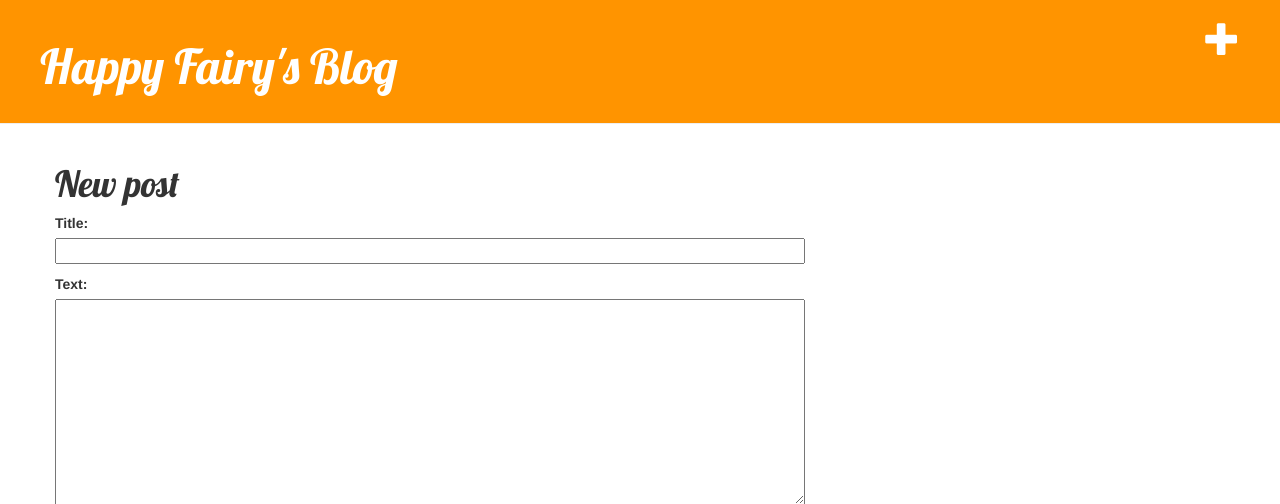
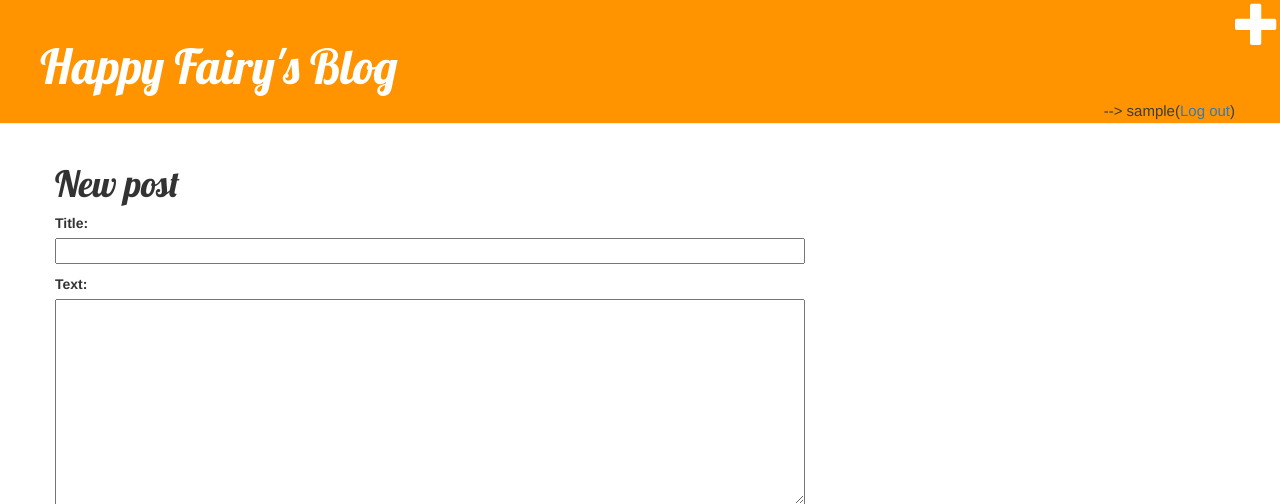
Before and after one commit to taekyuk/my-second-blog, a Django app: page /post/new/ in a window 1280 px wide. Shown: the top 504 px of the page. Run offline with Django 3.2, Linux system fonts and the light colour scheme; the visitor is signed in with stand-in values (Sample User, id 1); some libraries are stand-ins or nearby versions.

Commit message:
created login page

```diff
--- a/blog/static/css/blog.css
+++ b/blog/static/css/blog.css
@@ -2,7 +2,7 @@
     background-color: #ff9400;
     margin-top: 0;
 
-    padding: 20px 20px 20px 40px;
+    padding: 20px 0px 20px 40px;
 }
 
 .page-header h1, .page-header h1 a, .page-header h1 a:visited, .page-header h1 a:active{
@@ -53,7 +53,6 @@ h1,h2,h3,h4{
 
 .pencil, .remove{
     float: right;
-
     padding-left : 4px;
     font-size : 15px;
     margin-right : 2px;
@@ -63,3 +62,17 @@ h1,h2,h3,h4{
 .comment {
     margin: 20px 0px 20px 20px;
 }
+.plus {
+    float : right;
+    color: #ffffff;
+    font-size : 45px;
+}
+
+.hello {
+    margin-top : 80px;
+    margin-right :0px;
+    float: right;
+    font-weight : italic;
+    font-size : 15px;
+    color: #3c3c3c;
+}
--- a/blog/templates/blog/base.html
+++ b/blog/templates/blog/base.html
@@ -8,11 +8,14 @@
         <link rel="stylesheet" href="{% static 'css/blog.css' %}">
     </head>
     <body>
-
+        {% if user.is_authenticated %}
+        <a href="{% url 'post_new' %}" class="plus"><span class="glyphicon glyphicon-plus"></span></a>
+        {% endif %}
         <div class="page-header">
         {% if user.is_authenticated %}
-            <a href="{% url 'post_new' %}" class="top-menu"><span class="glyphicon glyphicon-plus"></span></a>
-
+        <p class="hello">--> {{ user.username }}(<a href="{% url 'logout' %}">Log out</a>)</p>
+        {% else %}
+        <a href="{% url 'login' %}" class="top-menu"><span class="glyphicon glyphicon-lock"></span></a>
         {% endif %}
 
             <h1><a href="/">Happy Fairy's Blog</a></h1>
--- a/blog/views.py
+++ b/blog/views.py
@@ -1,6 +1,5 @@
 from django.shortcuts import render
 from django.utils import timezone
-#from .models import Post
 from django.shortcuts import render, get_object_or_404
 from .forms import PostForm
 from django.shortcuts import redirect
@@ -8,15 +7,15 @@ from .forms import PostForm, CommentForm
 from django.contrib.auth.decorators import login_required
 from .models import Post, Comment
 
-#@login_required
+@login_required
 def post_list(request):
     posts = Post.objects.filter(published_date__lte=timezone.now()).order_by('published_date')
     return render(request, 'blog/post_list.html',{'posts': posts})
-#@login_required
+@login_required
 def post_detail(request, pk):
     post = get_object_or_404(Post, pk=pk)
     return render(request, 'blog/post_detail.html',{'post': post})
-#@login_required
+@login_required
 def post_new(request):
     if request.method == "POST":
         form = PostForm(request.POST)
@@ -29,7 +28,7 @@ def post_new(request):
     else:
         form = PostForm()
     return render(request, 'blog/post_edit.html', {'form':form})
-#@login_required
+@login_required
 def post_edit(request, pk):
     post = get_object_or_404(Post,pk=pk)
     if request.method == "POST":
@@ -43,7 +42,7 @@ def post_edit(request, pk):
     else:
         form = PostForm(instance=post)
     return render(request, 'blog/post_edit.html', {'form':form})
-#@login_required
+@login_required
 def add_comment_to_post(request, pk):
     post = get_object_or_404(Post,pk=pk)
     if request.method == "POST":
@@ -57,19 +56,19 @@ def add_comment_to_post(request, pk):
         form = CommentForm()
     return render(request, 'blog/add_comment_to_post.html', {'form':form})
 
-#@login_required
+@login_required
 def comment_approve(request, pk):
     comment = get_object_or_404(Comment, pk=pk)
     comment.approve()
     return redirect('blog.views.post_detail', pk=comment.post.pk)
 
-#@login_required
+@login_required
 def comment_remove(request, pk):
     comment = get_object_or_404(Comment, pk=pk)
     post_pk = comment.post.pk
     comment.delete()
     return redirect('blog.views.post_detail', pk=post_pk)
-#@login_required
+@login_required
 def post_remove(request, pk):
     post = get_object_or_404(Post, pk=pk)
     post.delete()
--- a/mysite/settings.py
+++ b/mysite/settings.py
@@ -102,3 +102,4 @@ USE_TZ = True
 
 STATIC_URL = '/static/'
 STATIC_ROOT = os.path.join(BASE_DIR,'static')
+LOGIN_REDIRECT_URL = '/'
--- a/mysite/urls.py
+++ b/mysite/urls.py
@@ -1,9 +1,13 @@
-from django.conf.urls import include, url
+from django.conf.urls import include, url, patterns
+from django.contrib.auth import views
 from django.contrib import admin
+admin.autodiscover()
 
 
-urlpatterns=[
+urlpatterns= patterns('',
 
     url(r'^admin/', include(admin.site.urls)),
+    url(r'^accounts/login/$', views.login, name='login'),
+    url(r'^accounts/logout/$', views.logout, name='logout', kwargs={'next_page': '/'}),
     url(r'', include('blog.urls')),
-]
+)
```
Also changed, not shown: blog/templates/registration/login.html (added, +26 -0 lines), 6 other files.
